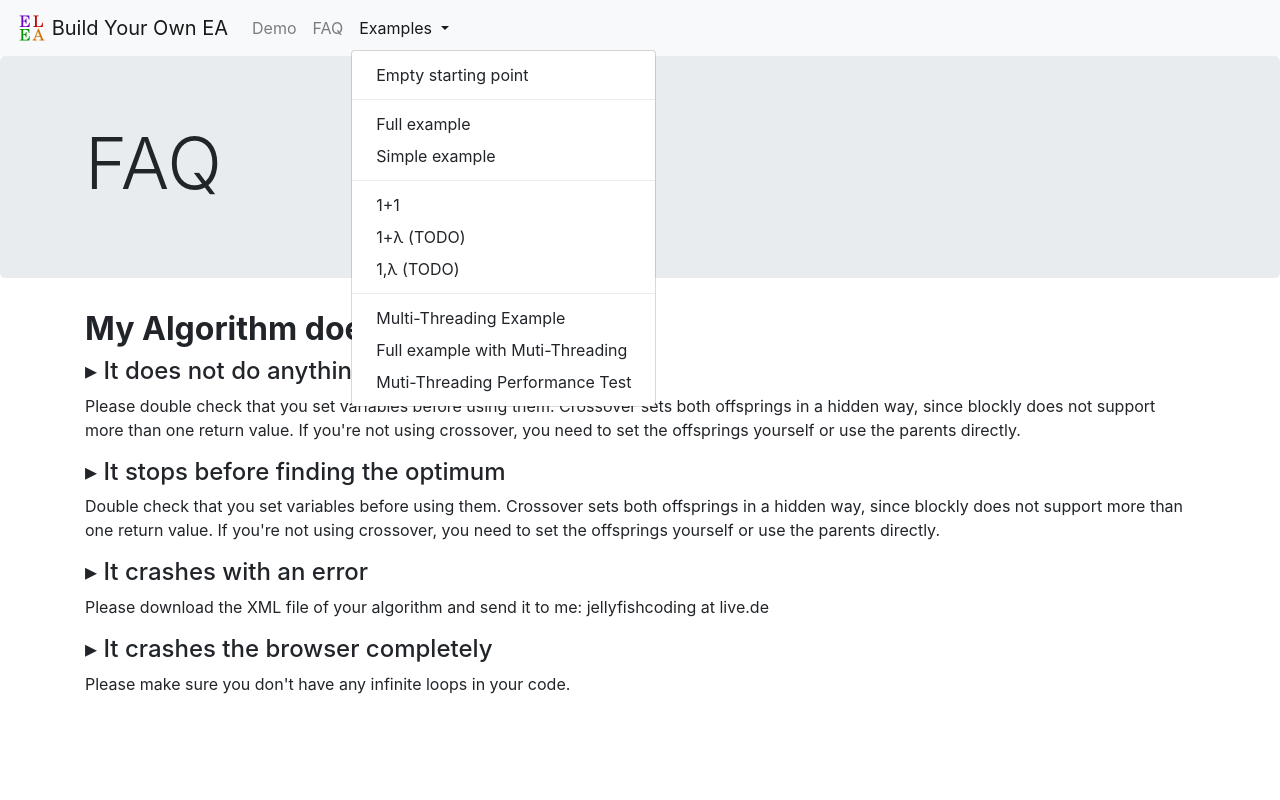
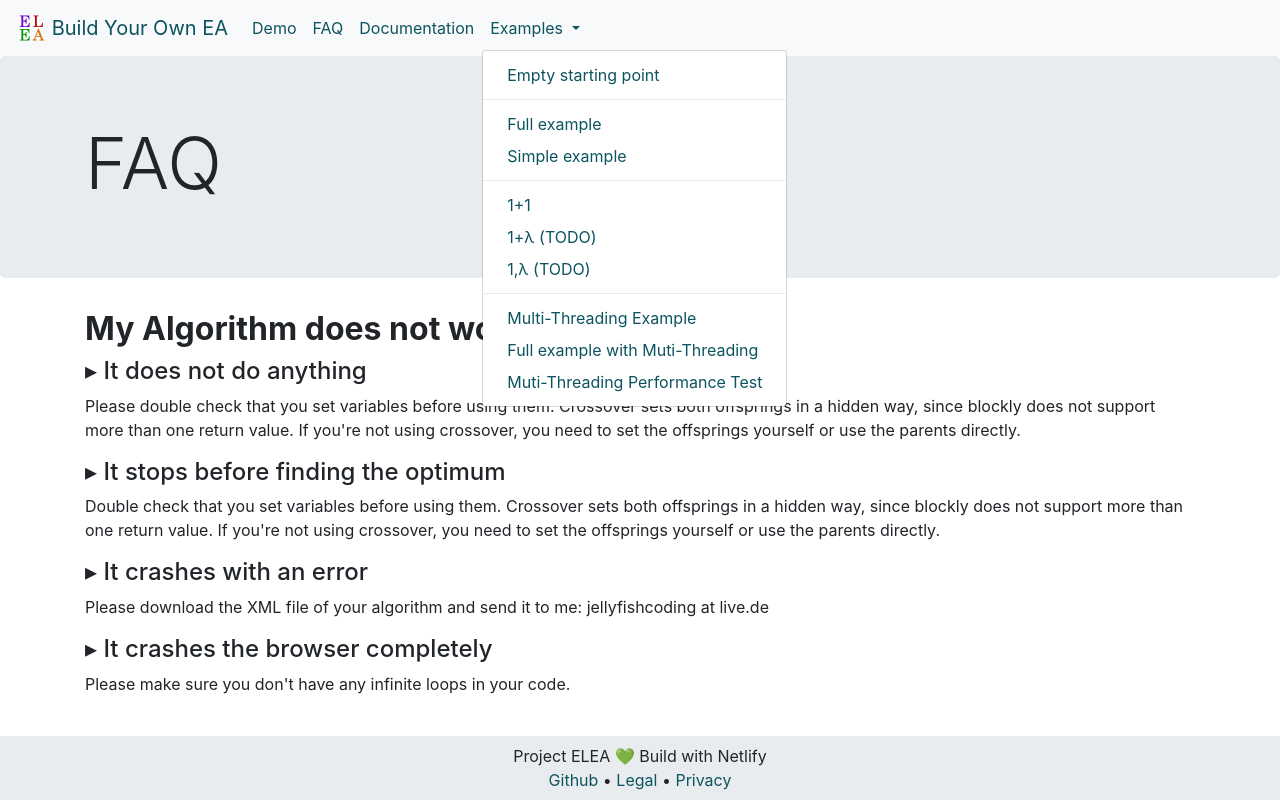
Before and after one commit to HPI-ELEA/elea, a website built with Parcel: page static/faq.html in a window 1280 px wide. Both pictures are taken after a click on the button "Examples". Built offline with nearby package versions, Linux system fonts and the light colour scheme.

Commit message:
add content to footer

```diff
--- a/static/css/documentation.css
+++ b/static/css/documentation.css
@@ -21,11 +21,7 @@
   font-size: medium;
 }
 
-a {
-  color: #0c5460;
-}
-
-p {
+#introduction-container > p {
   margin: 1rem 0;
   font-size: 17.5px;
   line-height: 1.67;
--- a/static/css/globals.css
+++ b/static/css/globals.css
@@ -5,3 +5,36 @@ img {
 textarea {
   font-size: 10px;
 }
+
+html,
+body {
+  height: 100%;
+  display: flex;
+  flex: 1 1 auto;
+  flex-direction: column;
+  position: relative;
+}
+
+main {
+  display: flex;
+  flex-direction: column;
+  flex: 2;
+  align-items: center;
+  align-self: center;
+  justify-content: flex-start;
+  width: 100vw;
+}
+
+footer {
+  text-align: center;
+  padding: 0.5rem;
+  background-color: #e9ecef;
+}
+
+footer > p {
+  margin-bottom: 0;
+}
+
+a {
+  color: #0c5460 !important;
+}
--- a/static/faq.html
+++ b/static/faq.html
@@ -53,6 +53,11 @@
           <li class="nav-item">
             <a class="nav-link" target="_blank" href="faq.html">FAQ</a>
           </li>
+          <li class="nav-item">
+            <a class="nav-link" target="_blank" href="documentation.html">
+              Documentation
+            </a>
+          </li>
           <li class="nav-item dropdown">
             <a
               class="nav-link dropdown-toggle"
@@ -106,6 +111,7 @@
         </ul>
       </div>
     </nav>
+    <main>
       <div class="jumbotron">
         <div class="container">
           <h1 class="display-3">FAQ</h1>
@@ -116,10 +122,10 @@
 
         <p class="h4">▸ It does not do anything</p>
         <p>
-        Please double check that you set variables before using them. Crossover
-        sets both offsprings in a hidden way, since blockly does not support
-        more than one return value. If you're not using crossover, you need to
-        set the offsprings yourself or use the parents directly.
+          Please double check that you set variables before using them.
+          Crossover sets both offsprings in a hidden way, since blockly does not
+          support more than one return value. If you're not using crossover, you
+          need to set the offsprings yourself or use the parents directly.
         </p>
 
         <h3 class="h4">▸ It stops before finding the optimum</h3>
@@ -139,5 +145,16 @@
         <h3 class="h4">▸ It crashes the browser completely</h3>
         <p>Please make sure you don't have any infinite loops in your code.</p>
       </div>
+    </main>
+    <footer>
+      <p>Project ELEA 💚 Build with Netlify</p>
+      <p>
+        <a href="https://github.com/HPI-ELEA/elea">Github</a>
+        •
+        <a href="/legal.html">Legal</a>
+        •
+        <a href="/privacy.html">Privacy</a>
+      </p>
+    </footer>
   </body>
 </html>
```
Also changed, not shown: static/documentation.html (+33 -16 lines), static/index.html (+9 -4 lines), static/workspace.html (+28 -5 lines). Lines whose indentation alone changed are shown as unchanged.
